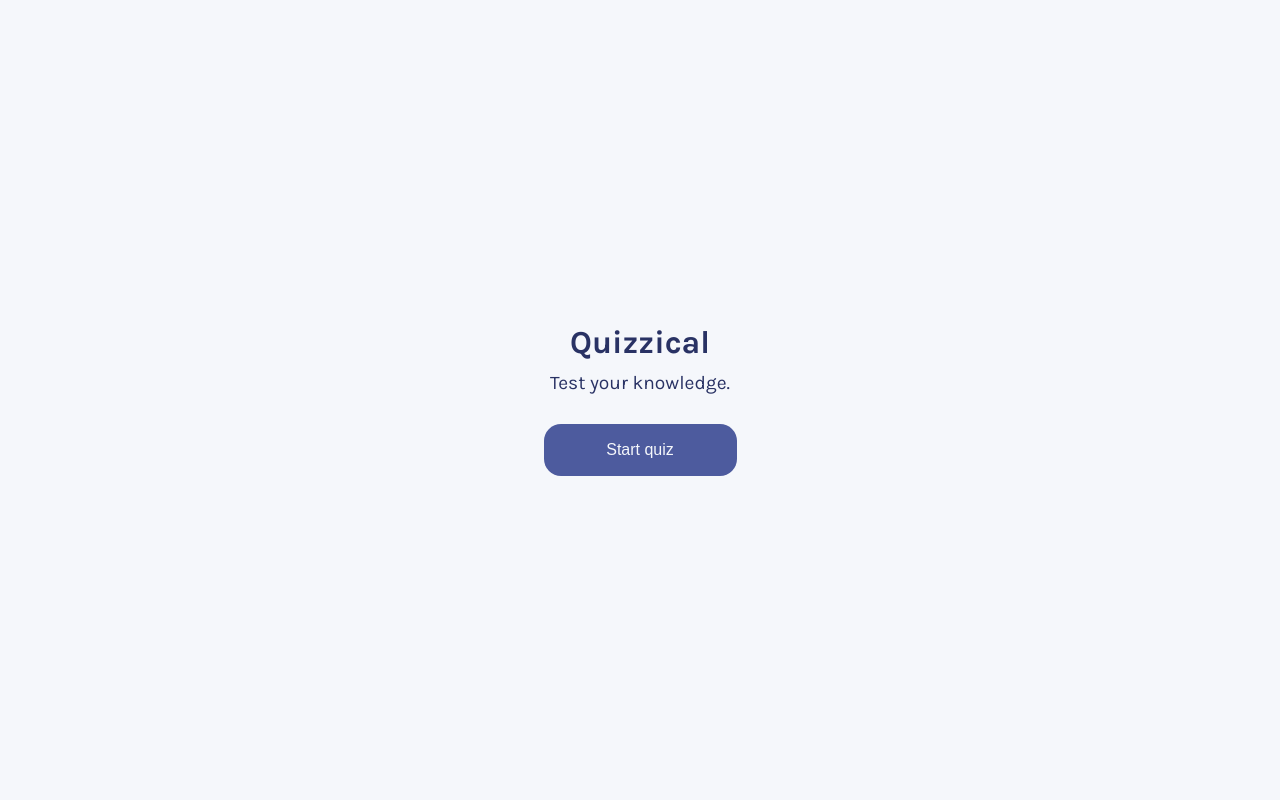
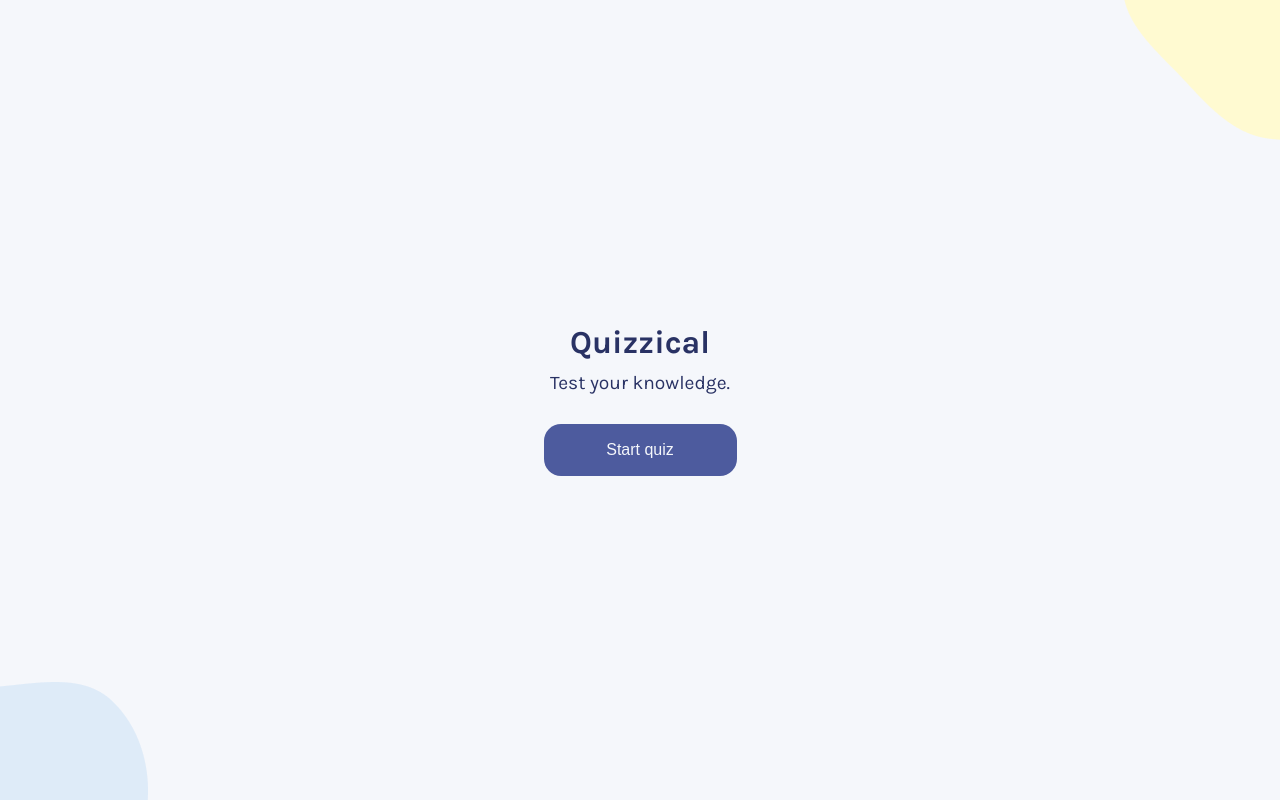
Before and after one commit to jkyochum/Quizzical, a React (Vite) app: page / in a window 1280 px wide. Built offline with nearby package versions, Linux system fonts and the light colour scheme.

Commit message:
add blobs to App.jsx

```diff
--- a/components/App.jsx
+++ b/components/App.jsx
@@ -5,7 +5,9 @@ export default function App() {
 
     return (
         <div>
+            <img className="yellow-blob" src="./images/blob-yellow.png" alt="yellow blob" />
             <FrontPage />
+            <img className="blue-blob" src="./images/blob-blue.png" alt="blue blob" />
         </div>
     )
 }
```
